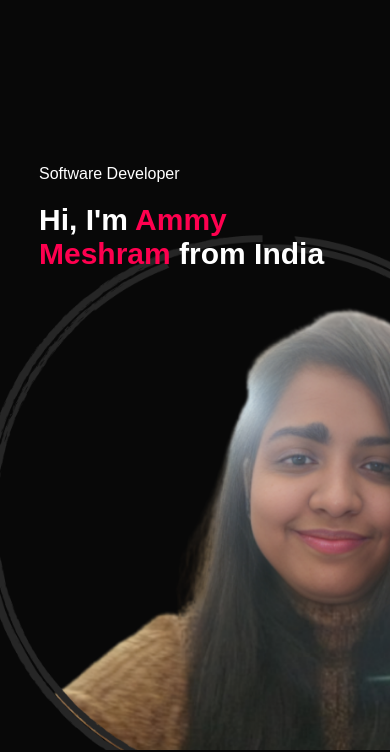
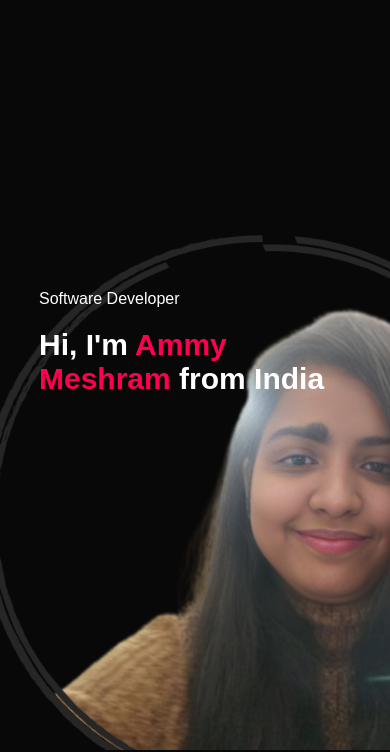
Before and after one commit to skyvv4lker/Personal-Portfolio-Website, a plain HTML site: page index.html in a window 390 px wide. Shown: the part 94-846 px from the top of the page. Drawn offline with Linux system fonts and the light colour scheme.

Commit message:
Update style.css

```diff
--- a/style.css
+++ b/style.css
@@ -314,7 +314,7 @@ nav .fa-solid{
         background-image: url(images/phone-background.png);
     }
     .header-text{
-        margin-top: 60%;
+        margin-top: 100%;
         font-size: 16px;
     }
     .header-text h1{
```
